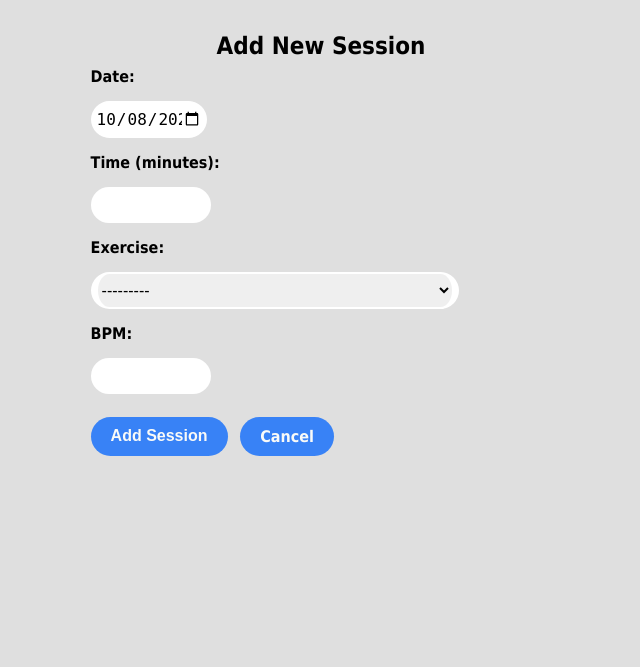
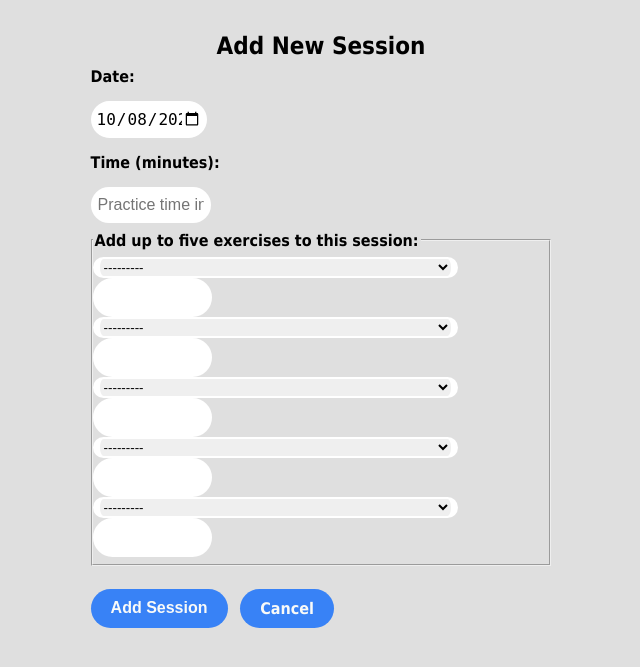
Before and after one commit to agonzalezdelavega/drums_practice_logs, a Django app: page /sessions/new_session in a window 1280 px wide. Shown: the part 54-721 px from the top of the page, without its empty margins (319-959 px from the left). Run offline with Django 4.2, Linux system fonts and the light colour scheme; the visitor is signed in with stand-in values (Sample User, id 1); data that the repository does not hold is empty.

Commit message:
Migration to new schema for Sessions. TODO: Update CSS + Goals Progress Bar + Goals notification functionality

```diff
--- a/drums_practice_logs/practice_logs/forms.py
+++ b/drums_practice_logs/practice_logs/forms.py
@@ -1,7 +1,7 @@
 from django import forms
-from .models import Source, Exercise, Session, Goal
+from .models import Source, Exercise, Session, SessionExercise, Goal
 from datetime import datetime as dt
-
+from django.forms import inlineformset_factory, modelformset_factory
 
 class SourceForm(forms.ModelForm):
     class Meta:
@@ -55,16 +55,15 @@ class OnlineExerciseForm(forms.ModelForm):
 class SessionForm(forms.ModelForm):
     def __init__(self, user, *args, **kwargs):
         super(SessionForm, self).__init__(*args, **kwargs)
-        sources = Source.objects.filter(user=user)
-        self.fields['exercise'].queryset = Exercise.objects.filter(source__in=sources)
+        self.user=user
 
     class Meta:
         model = Session
         fields = [
-            "date", "time_minutes", "exercise", "bpm"
+            "date", "time_minutes",
         ]
         labels = {
-            "date": "Date", "time_minutes": "Time (minutes)", "exercise": "Exercise", "bpm": "BPM"
+            "date": "Date", "time_minutes": "Time (minutes)",
         }
         widgets = {
             "date": forms.DateInput(attrs={
@@ -72,7 +71,33 @@ class SessionForm(forms.ModelForm):
                 "value": dt.today,
                 "max": dt.today
             }),
+            "time_minutes": forms.NumberInput(attrs={
+                "placeholder": "Practice time in minutes",
+                "min": 1
+            })
         }
+
+class SessionExerciseForm(forms.ModelForm):
+    def __init__(self, user, *args, **kwargs):
+        super(SessionExerciseForm, self).__init__(*args, **kwargs)
+        self.fields["exercise"].queryset = Exercise.objects.filter(user=user)
+        self.fields["session"].required = False
+
+    class Meta:
+        model = SessionExercise
+        fields = [
+            "exercise", "bpm", "session"
+        ]
+        labels = {
+            "exercise": "", "bpm": "", "session": ""
+        }
+        widgets = {
+            "session": forms.HiddenInput,
+
+        }
+
+NewSessionExerciseFormSet = inlineformset_factory(Session, SessionExercise, form=SessionExerciseForm, extra=5, min_num=1, max_num=5)
+EditSessionExerciseFormSet = modelformset_factory(SessionExercise, form=SessionExerciseForm, extra=5, min_num=1, max_num=5, can_delete=True, exclude=[])
 
 class DateSearchForm(forms.Form):
     start_date = forms.DateField(widget=forms.widgets.NumberInput(attrs={"type": "date", "value": dt.today, "required": True}), required=False)
--- a/drums_practice_logs/practice_logs/models.py
+++ b/drums_practice_logs/practice_logs/models.py
@@ -42,10 +42,14 @@ class Session(models.Model):
     date = models.DateField(auto_now_add=False, default=dt.today,
                             validators=[MaxValueValidator(dt.today().date(), message=f"Please choose a day on or before today")])
     time_minutes = models.IntegerField(validators=[MinValueValidator(1)])
+    exercises = models.ManyToManyField(Exercise, through="SessionExercise")
+    days_since_last_practice = models.IntegerField(default=0)
+    user = models.ForeignKey(User, on_delete=models.CASCADE)
+
+class SessionExercise(models.Model):
+    session = models.ForeignKey(Session, on_delete=models.CASCADE)
     exercise = models.ForeignKey(Exercise, on_delete=models.CASCADE)
     bpm = models.IntegerField()
-    days_since_last_practice = models.IntegerField(default=0)
-    user = models.ForeignKey(User, on_delete=models.CASCADE)
 
 class Goal(models.Model):
     PERIODS = [
@@ -55,9 +59,7 @@ class Goal(models.Model):
     ]
 
     start_date = models.DateField(auto_now_add=False, default=dt.today)
-                            # validators=[MinValueValidator(dt.today().date(), message=f"Please choose a day on or after today")])
     end_date = models.DateField(auto_now_add=False, default=dt.today)
-                            # validators=[MinValueValidator(dt.today().date(), message=f"Please choose a day on or after today")])
     frequency = models.IntegerField(default=1)
     period = models.CharField(choices=PERIODS, max_length=8)
     exercise = models.ForeignKey(Exercise, on_delete=models.SET_DEFAULT, default="", blank=True, null=True)
--- a/drums_practice_logs/practice_logs/static/practice_logs/goals.css
+++ b/drums_practice_logs/practice_logs/static/practice_logs/goals.css
@@ -97,12 +97,13 @@
 
 
 .notifications-enabled {
+    color: #b89602;
     font-variation-settings:
     'FILL' 1,
     'wght' 400,
     'GRAD' 0,
     'opsz' 24
-  }
+}
 
 .goal-card-edit {
     grid-column: 8;
--- a/drums_practice_logs/practice_logs/static/practice_logs/style.css
+++ b/drums_practice_logs/practice_logs/static/practice_logs/style.css
@@ -94,6 +94,10 @@ nav {
     font-weight: bold;
     text-decoration: none;
     cursor: pointer;
+}
+
+.basic-button:disabled {
+    background-color: #3881f6a6;
 }
 
 .sessions {
@@ -222,3 +226,19 @@ nav {
     padding: 1.2vh 1.5vw 1.2vh 1.5vw;
     width: 25%;
 }
+
+.delete-session-exercise {
+    color: #cc0303;
+    background: none;
+    border: none;
+}
+
+.item-form input[type=number] {
+    -moz-appearance: textfield;
+}
+
+.item-form input::-webkit-outer-spin-button,
+.item-form input::-webkit-inner-spin-button {
+    -webkit-appearance: none;
+    margin: 0;
+}
--- a/drums_practice_logs/practice_logs/templates/practice_logs/base.html
+++ b/drums_practice_logs/practice_logs/templates/practice_logs/base.html
@@ -12,6 +12,7 @@
     <link rel="stylesheet" href="{% static 'practice_logs/dashboard.css' %}">
     <link rel="stylesheet" href="{% static 'practice_logs/goals.css' %}">
     <link rel="stylesheet" href="https://fonts.googleapis.com/css2?family=Material+Symbols+Outlined:opsz,wght,FILL,GRAD@20..48,100..700,0..1,-50..200" />
+    <script src="https://ajax.googleapis.com/ajax/libs/jquery/3.7.0/jquery.min.js"></script>
 </head>
 <body>
     <nav>
--- a/drums_practice_logs/practice_logs/templates/practice_logs/new_goal.html
+++ b/drums_practice_logs/practice_logs/templates/practice_logs/new_goal.html
@@ -8,7 +8,7 @@
         {{ form.as_table }}
         <div class="item-form-options">
             <button name="submit" class="basic-button">Add Goal</button>
-            <a class="basic-button" href="/sessions/view_goals">Cancel</a>
+            <a class="basic-button" href="{% url 'practice_logs:view_goals' %}">Cancel</a>
         </div>
     </form>
 </div>
--- a/drums_practice_logs/practice_logs/templates/practice_logs/new_session.html
+++ b/drums_practice_logs/practice_logs/templates/practice_logs/new_session.html
@@ -6,8 +6,24 @@
     <form action="{% url 'practice_logs:new_session' %}" method="post" class="item-form">
         {% csrf_token %}
         {{ form.as_table }}
+        <fieldset>
+            <legend>Add up to five exercises to this session:</legend>
+            {{ formset.management_form }}
+            <div id="session-exercises">
+                {% for form in formset.forms %}
+                <div class="exercise-form">
+                    {{ form.exercise }}
+                    {{ form.bpm }}
+                    {% for hidden_field in form.hidden_fields %}
+                        {{ hidden_field }}
+                    {% endfor %}
+                    {{ form.errors }}
+                </div>
+                {% endfor %}
+            </div>
+        </fieldset>
         <div class="item-form-options">
-            <button name="submit" class="basic-button">Add Session</button>
+            <button name="submit" class="basic-button" id="submit-button">Add Session</button>
             <a class="basic-button" href="/sessions/view_sessions">Cancel</a>
         </div>
     </form>
--- a/drums_practice_logs/practice_logs/views.py
+++ b/drums_practice_logs/practice_logs/views.py
@@ -1,6 +1,7 @@
 from django.shortcuts import render, redirect
-from .models import Source, Exercise, Session, Goal
-from .forms import SessionForm, DateSearchForm, SourceForm, PrintExerciseForm, OnlineExerciseForm, GoalsForm
+from .models import Source, Exercise, Session, SessionExercise, Goal
+from .forms import SessionForm, DateSearchForm, SourceForm, PrintExerciseForm, \
+    OnlineExerciseForm, GoalsForm, NewSessionExerciseFormSet, EditSessionExerciseFormSet
 from datetime import datetime as dt, date, timedelta
 import calendar
 import pandas as pd
@@ -34,14 +35,24 @@ def index(request):
 def new_session(request):
     if request.method == "POST":
         form = SessionForm(request.user, request.POST)
-        if form.is_valid():
-            new_session = form.save(commit=False)
-            new_session.user = request.user
-            new_session.save()
+        formset = NewSessionExerciseFormSet(request.POST, form_kwargs={"user": request.user})
+        if form.is_valid() and formset.is_valid():
+            session = form.save(commit=False)
+            session.user = request.user
+            if session.user != request.user:
+                raise Http404
+            formset.instance = session
+            session.save()
+            formset.save()
             return redirect("practice_logs:view_sessions")
     else:
         form = SessionForm(request.user)
-    context = {"form": form}
+        formset = NewSessionExerciseFormSet(queryset=SessionExercise.objects.none(), form_kwargs={"user": request.user})
+
+    context = {
+        "form": form,
+        "formset": formset
+    }
     return render(request, "practice_logs/new_session.html", context)
 
 @login_required
@@ -55,23 +66,21 @@ def view_sessions(request, start_date=default_start_date, end_date=default_end_d
         form = DateSearchForm()
 
     # Get fields
-    fields = [field.name.replace("_", " ").title() for field in Session._meta.get_fields()[1:]]
-    fields[fields.index("Time Minutes")] = "Time (Minutes)"
-    fields[fields.index("Bpm")] = "BPM"
-    fields.remove("User")
-
-    sources = Source.objects.filter(user=request.user)
-    exercises = Exercise.objects.filter(source__in=sources)
+    fields = ['Date', 'Time (Minutes)', 'Exercises', 'BPM', 'Days Since Last Practice']
 
     # Session Data
-    session_data = Session.objects.filter(date__range=[start_date, end_date], exercise__in=exercises).values('id', 'date', 'time_minutes', 'exercise_id', 'bpm',
+    session_data = Session.objects.filter(date__range=[start_date, end_date], user=request.user).values('id', 'date', 'time_minutes',
                                                                                      'days_since_last_practice').order_by('-date')
-    # Get exercise name
-    for session in session_data:
-            session['exercise'] = exercises.get(id=session['exercise_id']).name
+    session_ids = [session['id'] for session in session_data]
+
+    # Get exercise name and BPM data
+    session_exercises = SessionExercise.objects.filter(session__in=session_ids).values()
+    for session in session_exercises:
+            session['exercise_id'] = Exercise.objects.get(id=session['exercise_id']).name
 
     context = {
         "session_data": session_data,
+        "session_exercises": session_exercises,
         "fields": fields,
         "form": form
     }
@@ -81,19 +90,28 @@ def view_sessions(request, start_date=default_start_date, end_date=default_end_d
 @login_required
 def edit_session(request, session_id):
     session = Session.objects.get(id=session_id)
+    session_exercises = SessionExercise.objects.filter(session_id=session.id)
 
     if session.user != request.user:
         raise Http404
 
     if request.method == "POST":
         form = SessionForm(request.user, instance=session, data=request.POST)
-        if form.is_valid():
-            form.save()
+        formset = EditSessionExerciseFormSet(request.POST, form_kwargs={"user": request.user})
+        if form.is_valid() and formset.is_valid():
+            session = form.save(commit=False)
+            exercises = formset.save(commit=False)
+            for exercise in exercises:
+                exercise.session = session
+                exercise.save()
+            session.save()
+            formset.save()
             return redirect("practice_logs:view_sessions")
     else:
         form = SessionForm(request.user, instance=session)
+        formset = EditSessionExerciseFormSet(queryset=session_exercises, form_kwargs={"user": request.user})
 
-    context = {"form": form, "session": session}
+    context = {"form": form, "session": session, "formset": formset}
     return render(request, "practice_logs/edit_sessions.html", context)
 
 @login_required
```
Also changed, not shown: drums_practice_logs/practice_logs/signals.py (+52 -50 lines), drums_practice_logs/practice_logs/templates/practice_logs/edit_sessions.html (+20 -0 lines), drums_practice_logs/practice_logs/templates/practice_logs/view_goals.html (+6 -6 lines), drums_practice_logs/practice_logs/templates/practice_logs/view_sessions.html (+16 -2 lines), drums_practice_logs/practice_logs/migrations/0027_alter_exercise_user_alter_session_date_and_more.py (added), drums_practice_logs/practice_logs/migrations/0028_rename_exercise_session_exercises.py (added), drums_practice_logs/practice_logs/migrations/0029_alter_session_bpm_alter_session_date_and_more.py (added), drums_practice_logs/practice_logs/migrations/0030_remove_session_exercises_alter_session_bpm_and_more.py (added), drums_practice_logs/practice_logs/migrations/0031_session_exercises.py (added), drums_practice_logs/practice_logs/migrations/0032_remove_session_bpm.py (added), 1 other file.
